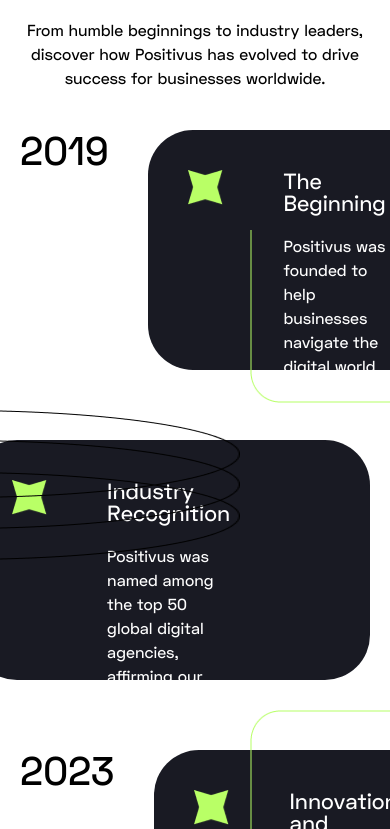
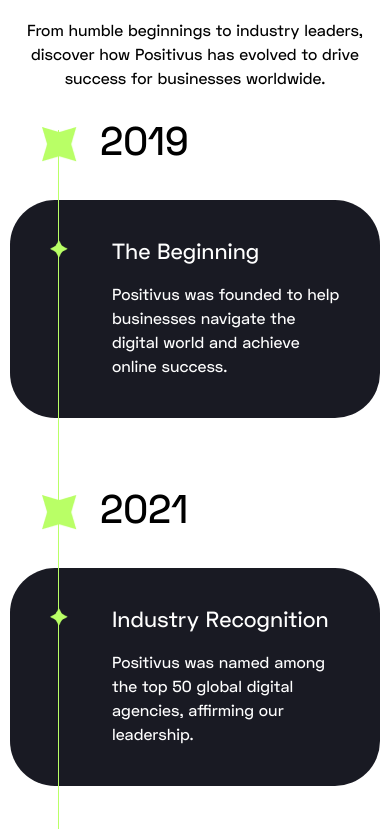
Before and after one commit to Ivanna-Kutsovol/Positivus, a Next.js app: page /about-us in a window 390 px wide. Shown: the part 1495-2324 px from the top of the page. Built offline with nearby package versions, Linux system fonts and the light colour scheme.

Commit message:
add version mobile block 'journey'

```diff
--- a/src/app/about-us/journey/journey.module.scss
+++ b/src/app/about-us/journey/journey.module.scss
@@ -69,4 +69,65 @@
     &__year{
         width: 132px;
     }
+    &__starMini{
+        display: none;
+    }
 }
+
+.line{
+    display: none;
+}
+
+@media(max-width: 800px){
+    .main{
+        &__containerContent{
+            width: calc(100% + 20px);
+            margin: -10px;
+            left: 0;
+        }
+        &__contentLeft{
+            justify-content: start;
+            flex-direction: column;
+            position: relative;
+        }
+        &__content{
+            flex-direction: column;
+            position: relative;
+        }
+        &__container{
+            gap: 44px;
+            padding: 40px;
+            width: 100%;
+            height: fit-content;
+        }
+        &__circles{
+            display: none;
+        }
+        &__circles2{
+            display: none;
+        }
+        &__line{
+            display: none;
+        }
+        &__year{
+            padding: 0 0 0 90px;
+        }
+        &__star{
+            position: absolute;
+            top: 7px;
+            left: 32px;
+        }
+        &__starMini{
+            display: block;
+        }
+    }
+    .line{
+        display: block;
+        position: absolute;
+        width: 1px;
+        height: 84%;
+        background-color: var(--green);
+        left: 48px;
+        top: 10px;
+    }
+}
--- a/src/app/about-us/journey/journey.tsx
+++ b/src/app/about-us/journey/journey.tsx
@@ -4,6 +4,7 @@
 import Circles from "../../../../public/aboutUs/ourJourneyIllustration/circlesOurJourney.png";
 import Star from "../../../../public/aboutUs/ourJourneyIllustration/star.png";
 import LIne from "../../../../public/aboutUs/ourJourneyIllustration/line.webp";
+import StarMobile from "../../../../public/aboutUs/ourJourneyIllustration/starMobile.webp"
 
 const OurJourney = () => {
     return(
@@ -22,6 +23,7 @@
                     <h1 className={stl.main__year}>2019</h1>
                     <div className={stl.main__container}>
                         <Image className={stl.main__star} src={Star} alt="Star" width={35} height={35} priority />
+                        <Image className={stl.main__starMini} src={StarMobile} alt="Star mini" width={18} height={18} priority />
                         <div className={stl.main__info}>
                             <h3>The Beginning</h3>
                             <p>Positivus was founded to help businesses navigate the digital world and achieve online success.</p>
@@ -32,6 +34,7 @@
                     <h1 className={stl.main__year}>2021</h1>
                     <div className={stl.main__container}>
                         <Image className={stl.main__star} src={Star} alt="Star" width={35} height={35} priority />
+                        <Image className={stl.main__starMini} src={StarMobile} alt="Star mini" width={18} height={18} priority />
                         <div className={stl.main__info}>
                             <h3>Industry Recognition</h3>
                             <p>Positivus was named among the top 50 global digital agencies, affirming our leadership.</p>
@@ -42,6 +45,7 @@
                     <h1 className={stl.main__year}>2023</h1>
                     <div className={stl.main__container}>
                         <Image className={stl.main__star} src={Star} alt="Star" width={35} height={35} priority />
+                        <Image className={stl.main__starMini} src={StarMobile} alt="Star mini" width={18} height={18} priority />
                         <div className={stl.main__info}>
                             <h3>Innovation and Growth</h3>
                             <p>With over 50 experts, we continue to deliver cutting-edge solutions to help businesses thrive.</p>
@@ -52,6 +56,7 @@
                     <h1 className={stl.main__year}>2024</h1>
                     <div className={stl.main__container}>
                         <Image className={stl.main__star} src={Star} alt="Star" width={35} height={35} priority />
+                        <Image className={stl.main__starMini} src={StarMobile} alt="Star mini" width={18} height={18} priority />
                         <div className={stl.main__info}>
                             <h3>Leading the Future</h3>
                             <p>This year, Positivus is pioneering the use of AI and automation to deliver even more personalized,
@@ -59,6 +64,7 @@
                         </div>
                     </div>
                 </div>
+                <span className={stl.line}/>
                 <Image src={Circles} alt="Circles" className={stl.main__circles2} width={420} height={150} priority />
             </section>
         </section>
```
Also changed, not shown: public/aboutUs/ourJourneyIllustration/starMobile.webp (added).
